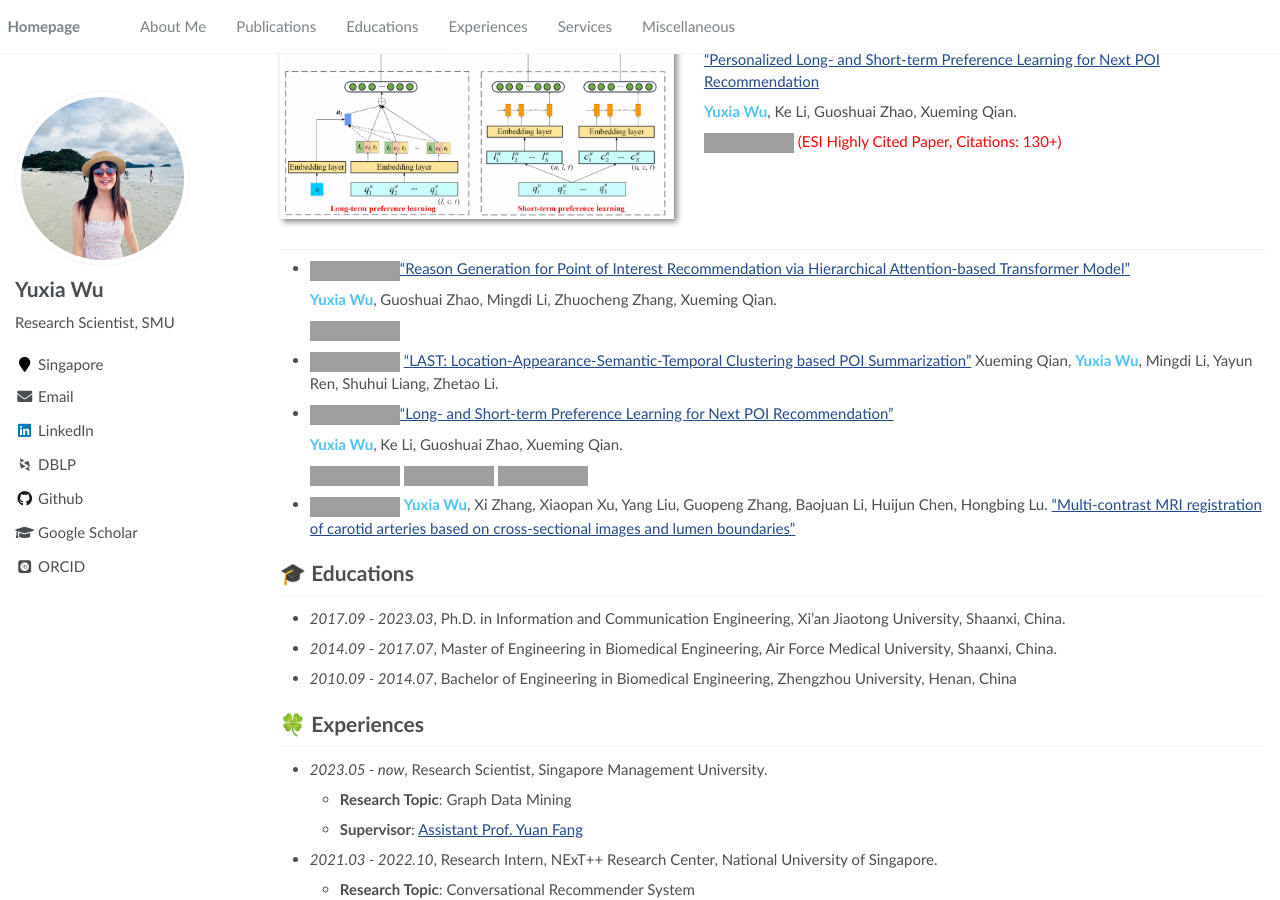
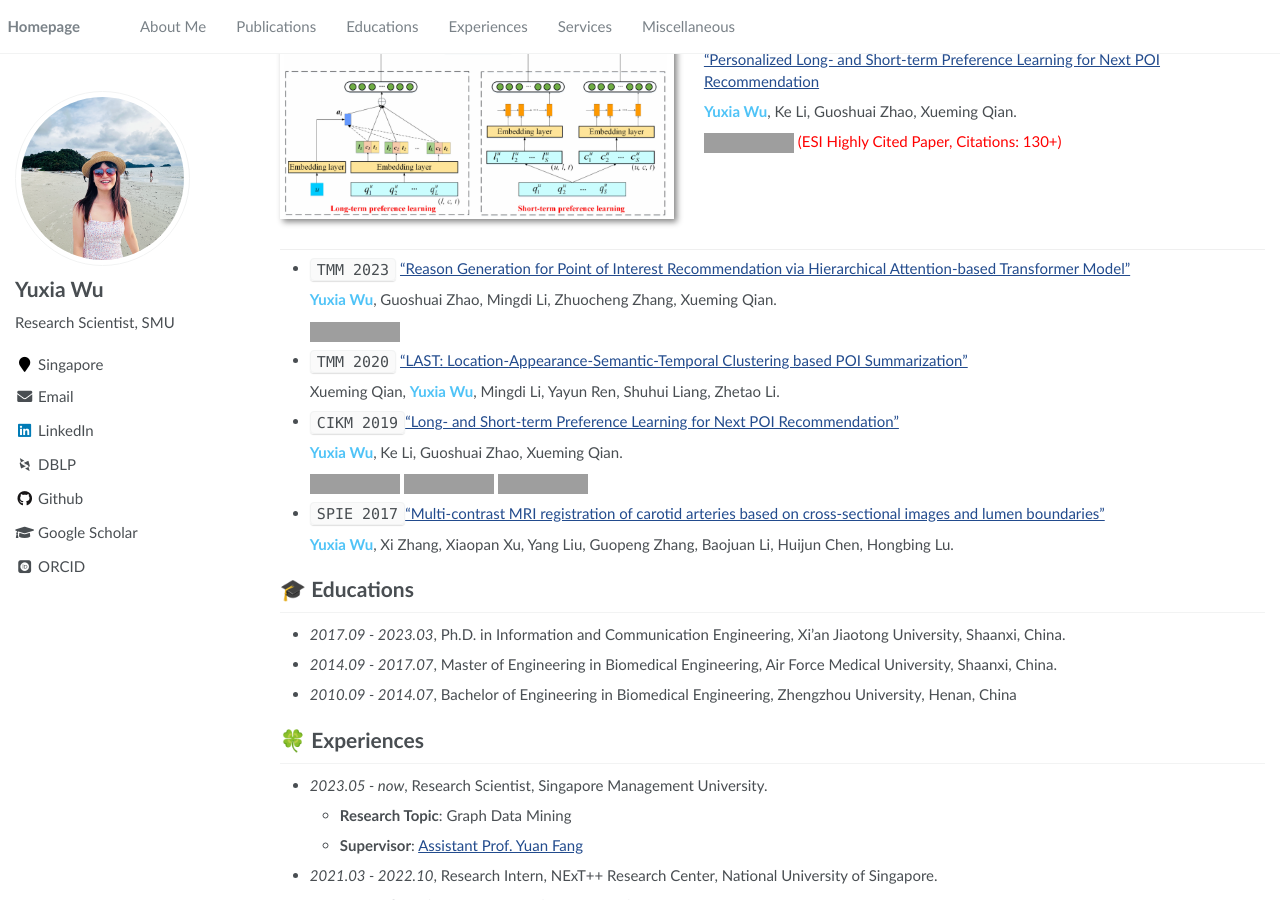
Before and after one commit to YuxiaWu/YuxiaWu.github.io, a Jekyll site: the page built from _pages/about.md, in a window 1280 px wide and 900 px high, scrolled down 1537 px. Built offline with Jekyll 4.4.1, drawn with Linux system fonts in a browser that asks for light colours; some web fonts are replaced; some of the changed lines change nothing that is shown; grey boxes are pictures that could not be loaded.

Commit message:
Update about.md

```diff
--- a/_pages/about.md
+++ b/_pages/about.md
@@ -127,23 +127,25 @@ I am interested in conducting interdisciplinary research and open to collaborati
 
 
 
-- [![TMM 2023](https://img.shields.io/badge/TMM%202023-royalblue)]()["Reason Generation for Point of Interest Recommendation via Hierarchical Attention-based Transformer Model"](/my_papers/Reason%20Generation%20for%20Point%20of%20Interest%20Recommendation%20via%20Hierarchical%20Attention-based%20Transformer%20Model.pdf)
+- ``TMM 2023`` ["Reason Generation for Point of Interest Recommendation via Hierarchical Attention-based Transformer Model"](/my_papers/Reason%20Generation%20for%20Point%20of%20Interest%20Recommendation%20via%20Hierarchical%20Attention-based%20Transformer%20Model.pdf)
 
   <span style="color:#4FC3F7">**Yuxia Wu**</span>, Guoshuai Zhao, Mingdi Li, Zhuocheng Zhang, Xueming Qian.
 
   [![CODE](https://img.shields.io/badge/CODE-blue)](https://github.com/YuxiaWu/HAT)
 
-- [![TMM 2020](https://img.shields.io/badge/TMM%202020-royalblue)]() ["LAST: Location-Appearance-Semantic-Temporal Clustering based POI Summarization"](/my_papers/LAST_Location-Appearance-Semantic-Temporal_Clustering_Based_POI_Summarization.pdf)
+- ``TMM 2020`` ["LAST: Location-Appearance-Semantic-Temporal Clustering based POI Summarization"](/my_papers/LAST_Location-Appearance-Semantic-Temporal_Clustering_Based_POI_Summarization.pdf)
+
   Xueming Qian, <span style="color:#4FC3F7">**Yuxia Wu**</span>, Mingdi Li, Yayun Ren, Shuhui Liang, Zhetao Li.
 
-- [![CIKM 2019](https://img.shields.io/badge/CIKM%202019-royalblue)]()["Long- and Short-term Preference Learning for Next POI Recommendation"](/my_papers/Long-%20and%20Short-term%20Preference%20Learning%20for%20Next%20POI%20Recommendation.pdf)
+- ``CIKM 2019``["Long- and Short-term Preference Learning for Next POI Recommendation"](/my_papers/Long-%20and%20Short-term%20Preference%20Learning%20for%20Next%20POI%20Recommendation.pdf)
 
   <span style="color:#4FC3F7">**Yuxia Wu**</span>, Ke Li, Guoshuai Zhao, Xueming Qian.
 
   [![CODE](https://img.shields.io/badge/CODE-blue)](https://github.com/yieshah/PLSPL) [![Poster](https://img.shields.io/badge/Poster-blue)](/my_papers/CIKM19-LSPL-poster.pdf) [![Slides](https://img.shields.io/badge/Slides-blue)](/my_papers/CIKM19-LSPL-slides.pdf)
 
-- [![SPIE 2017](https://img.shields.io/badge/SPIE%202017-royalblue)]() <span style="color:#4FC3F7">**Yuxia Wu**</span>, Xi Zhang, Xiaopan Xu, Yang Liu, Guopeng Zhang, Baojuan Li, Huijun Chen, Hongbing Lu. ["Multi-contrast MRI registration of carotid arteries based on cross-sectional images and lumen boundaries"](/my_papers/SPIE.pdf)
+- ``SPIE 2017``["Multi-contrast MRI registration of carotid arteries based on cross-sectional images and lumen boundaries"](/my_papers/SPIE.pdf)
 
+  <span style="color:#4FC3F7">**Yuxia Wu**</span>, Xi Zhang, Xiaopan Xu, Yang Liu, Guopeng Zhang, Baojuan Li, Huijun Chen, Hongbing Lu.
 
 # 🎓 Educations
 - *2017.09 - 2023.03*,	Ph.D. in Information and Communication Engineering, Xi'an Jiaotong University, Shaanxi, China.
```
